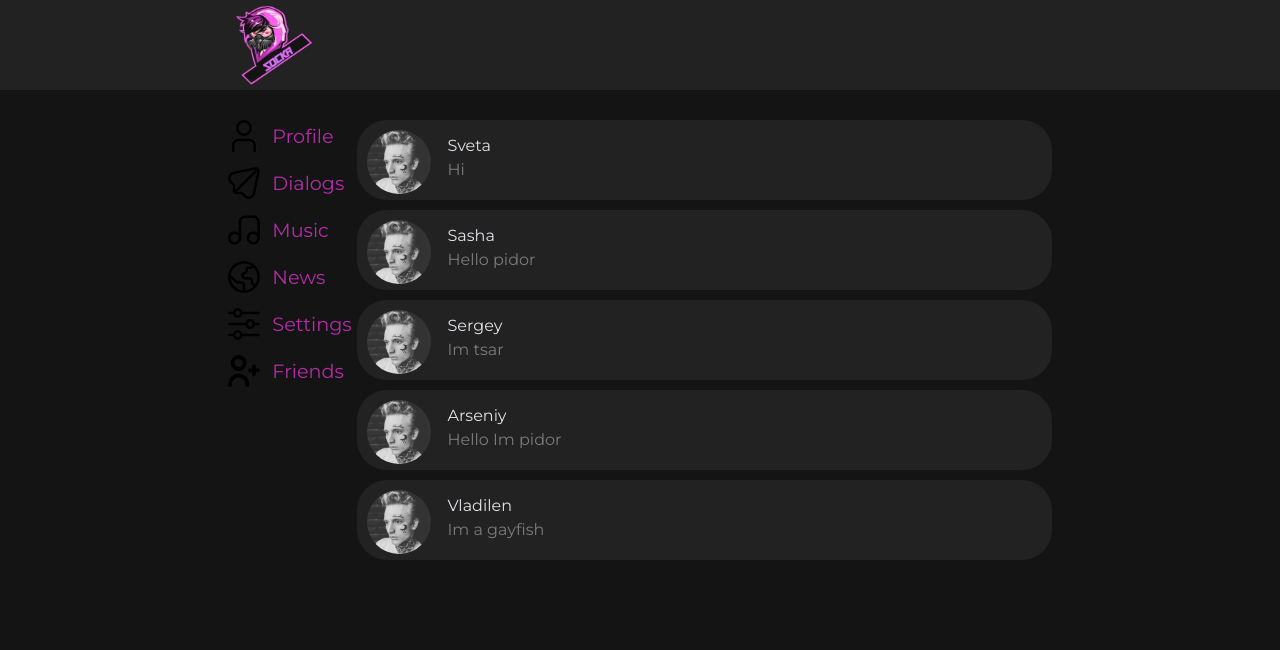
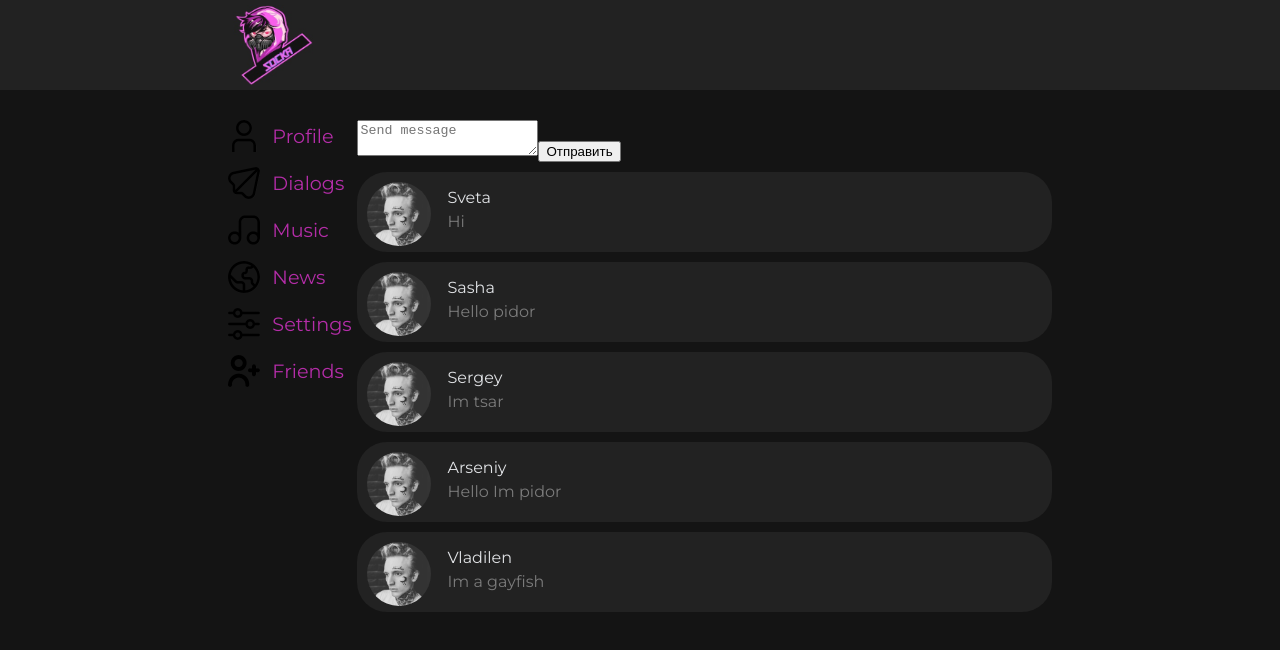
Before and after one commit to mckolles/Socka, a React (Create React App) app: page /Dialogs in a window 1280 px wide. Shown: the top 650 px of the page. Built offline with nearby package versions, Linux system fonts and the light colour scheme.

Commit message:
рефакторинг

```diff
--- a/src/App.js
+++ b/src/App.js
@@ -20,9 +20,10 @@ const App = (props) => {
     <div className="container">
       <Nav />
         <Routes>
-        <Route path="/Profile" element={<Profile profilePage={props.state.profilePage}
-        listnerTextArea={props.state.listnerTextArea}/>} />
-        <Route path="/Dialogs" element={<Dialogs dialogsPage={props.state.dialogsPage}/>} />
+        <Route path="/Profile" element={<Profile profilePage={props.store.getState().profilePage}
+         dispatch={props.dispatch}/>} />
+        <Route path="/Dialogs" element={<Dialogs dialogsPage={props.store.getState().dialogsPage}
+         dispatch={props.dispatch}/>} />
         <Route path="/News" element={<Dialogs/>} />
         <Route path="/Music" element={<Dialogs/>} />
         <Route path="/Settings" element={<Dialogs/>} />
--- a/src/components/Dialogs/Dialogs.jsx
+++ b/src/components/Dialogs/Dialogs.jsx
@@ -1,18 +1,19 @@
 import React from "react";
 import s from "./Dialogs.module.css";
 import { NavLink } from "react-router-dom";
-import ava from "../Profile/profile-avatar.jpg"
+import ava from "../Profile/profile-avatar.jpg";
+import { updateDiaolgsTextAreActionCreator } from "../../store";
+import { addDiaolgsTextAreActionCreator } from "../../store";
 
 const DialogsItems = (props) => {
   return (
     <NavLink to={"/Dialogs/" + props.id}>
       <div className={s.diologs}>
         <div className={s.img}>
-        <img src={ava} alt="" />
+          <img src={ava} alt="" />
         </div>
         <div className={s.dialogsItem}>
-            <p> {props.name}</p>
-
+          <p> {props.name}</p>
         </div>
         <div className={s.message}>{props.message}</div>
       </div>
@@ -21,10 +22,32 @@ const DialogsItems = (props) => {
 };
 
 const Dialogs = (props) => {
-  let dialog = props.dialogsPage.map((d) => (
+  let dialog = props.dialogsPage.diologsData.map((d) => (
     <DialogsItems name={d.name} id={d.id} message={d.message} />
   ));
-  return <div className={s.wrapper}>{dialog}</div>;
+  let updateSms = (e) => {
+   let message=e.target.value
+   props.dispatch(updateDiaolgsTextAreActionCreator(message))
+  }
+  let sendSms = () => {
+   props.dispatch(addDiaolgsTextAreActionCreator())
+
+  }
+
+  return (
+    <div className={s.wrapper}>
+      <textarea
+        className={s.textAreaDiologs}
+        value={props.dialogsPage.valueTextArea}
+        onChange={updateSms}
+        placeholder="Send message"
+      />
+      <button className={s.DiologsButton} onClick={sendSms}>
+        Отправить
+      </button>
+      {dialog}
+    </div>
+  );
 };
 
 export default Dialogs;
--- a/src/components/Dialogs/Dialogs.module.css
+++ b/src/components/Dialogs/Dialogs.module.css
@@ -13,6 +13,8 @@
     font-family: 'Montserrat', sans-serif;
 
 }
+
+
 
 .wrapper a{
     text-decoration: none;
@@ -53,3 +55,6 @@
 .img{
     grid-area: img;
 }
+.DiologsButton{
+    margin-bottom: 10px;
+}
--- a/src/components/Profile/My posts/MyPosts.jsx
+++ b/src/components/Profile/My posts/MyPosts.jsx
@@ -5,7 +5,7 @@ const MyPost = (props) => {
   return (
     <div className={s.postsWrapper}>
       <div className={s.ava}>
-        <img src={props.avaSrc} alt="1"></img>
+        <img src={props.avasrc} alt="1"></img>
         <div className={s.authorName}>
           <p>{props.name}</p>
         </div>
@@ -21,8 +21,8 @@ const MyPost = (props) => {
 };
 
 const MyPosts = (props) => {
-  let postsComponent = props.profilePage.map((p) => (
-    <MyPost avaSrc={props.avaSrc} name={p.name} text={p.text} image={p.image} />
+  let postsComponent = props.posts.map((p) => (
+    <MyPost avaSrc={props.avasrc} name={p.name} text={p.text} image={p.image} />
   ));
   return <div> {postsComponent}</div>;
 };
--- a/src/components/Profile/Profile.jsx
+++ b/src/components/Profile/Profile.jsx
@@ -2,19 +2,23 @@ import React from "react";
 import s from "./Profile.module.css";
 import AvatarProfile from "./profile-avatar.jpg";
 import MyPosts from "./My posts/MyPosts";
-import { addPost } from "../../state";
-import { rerenderEntireTree } from "../..";
+import { addPostActionCreator } from "../../store";
+import { updatePostActionCreator } from "../../store";
+
+
 
 
 
 const Profile = (props) => {
-let refTextarea=React.createRef()
-let listnertextarea=()=>{
-  let a=refTextarea.current.value
-  addPost(a)
-  rerenderEntireTree()
+
+let addPost=(e)=>{
+  props.dispatch(addPostActionCreator())
 }
 
+let updatePost =(e)=>{
+  let message=e.target.value
+  props.dispatch(updatePostActionCreator(message))
+}
 
 
   return (
@@ -51,11 +55,12 @@ let listnertextarea=()=>{
           </div>
           </div>
         </div>
-        <div className={s.inputPost} onCopy={listnertextarea}>
-          <textarea ref={refTextarea} placeholder="Whats new?"  type="text"  />
+        <div className={s.inputPost} onCopy={addPost}  >
+          <textarea value={props.profilePage.valueProfileInput} type="text"
+          onChange={updatePost} placeholder="Whats new?" />
         </div>
         <div className={s.myPosts}>
-        <MyPosts profilePage={props.profilePage} />
+        <MyPosts posts={props.profilePage.posts} />
         </div>
 
     </div>
--- a/src/index.js
+++ b/src/index.js
@@ -3,20 +3,18 @@ import ReactDOM from 'react-dom/client';
 import './index.css';
 import App from './App';
 import reportWebVitals from './reportWebVitals';
-import state from './state';
-import { addPost } from './state';
+import store from './store';
 
-export let rerenderEntireTree=()=>{
-  const root = ReactDOM.createRoot(document.getElementById('root'));
+const root = ReactDOM.createRoot(document.getElementById('root'));
+
+let rerenderEntireTree=()=>{
   root.render(
       <React.StrictMode>
-    <App state={state}/>
+    <App store={store} dispatch={store.dispatch.bind(store)}/>
   </React.StrictMode>
 );
-}
-rerenderEntireTree()
+  }
+  rerenderEntireTree()
+  store.subscribe(rerenderEntireTree)
 
-// If you want to start measuring performance in your app, pass a function
-// to log results (for example: reportWebVitals(console.log))
-// or send to an analytics endpoint. Learn more: https://bit.ly/CRA-vitals
 reportWebVitals();
--- a/src/state.js
+++ /dev/null
@@ -1,53 +0,0 @@
-// Основные данные
-
-
-
-
-let state={
-  profilePage:[
-    {
-      avaSrc:
-        "https://sun1-86.userapi.com/impg/e0H7e8Mn1PDNrgQFfmCejlHTpuvbfOzrFKfc6w/rsNoB_wMy1o.jpg?size=1317x2160&quality=95&sign=ec024126a5cb967fd03817bb98707f03&type=album",
-      name: "Kolesnikov NIkita",
-      text: "lorem ipsum dolor sit amet, consectetur adipiscing",
-      image:
-        "https://sun9-49.userapi.com/impg/qSLuFyG2PoXIJWHi5vuUom481lPU_olynB9u8Q/Ta4Q0Yh4-ec.jpg?size=176x215&quality=95&sign=aac022efdebdf0144d3a10e9f5f557c4&type=album",
-    },
-    {
-      avaSrc: "https://sun1-86.userapi.com/impg/e0H7e8Mn1PDNrgQFfmCejlHTpuvbfOzrFKfc6w/rsNoB_wMy1o.jpg?size=1317x2160&quality=95&sign=ec024126a5cb967fd03817bb98707f03&type=album",
-      name: "Kolesnikov NIkita",
-      text: "lorem ipsum dolor sit amet, consectetur adipiscing",
-      image:
-        "https://sun9-49.userapi.com/impg/qSLuFyG2PoXIJWHi5vuUom481lPU_olynB9u8Q/Ta4Q0Yh4-ec.jpg?size=176x215&quality=95&sign=aac022efdebdf0144d3a10e9f5f557c4&type=album",
-    },
-    {
-      avaSrc: "http://1c-uroki.ru/sites/default/files/arhitect.png",
-      name: "Koles NIkita",
-      text: "lorem ipsum dolor sit amet, consectetur adipiscing",
-      image:
-        "https://sun9-49.userapi.com/impg/qSLuFyG2PoXIJWHi5vuUom481lPU_olynB9u8Q/Ta4Q0Yh4-ec.jpg?size=176x215&quality=95&sign=aac022efdebdf0144d3a10e9f5f557c4&type=album",
-    },
-  ],
-  dialogsPage: [
-    { name: "Sveta", id: "1", message: "Hi" },
-    { name: "Sasha", id: "2", message: "Hello pidor" },
-    { name: "Sergey", id: "3", message: "Im tsar" },
-    { name: "Arseniy", id: "4", message: "Hello Im pidor" },
-    { name: "Vladilen", id: "5", message: "Im a gayfish" },
-  ]
-}
-
-export let addPost=(message)=>{
-    state.profilePage.push(
-      {
-        avaSrc: "https://sun1-86.userapi.com/impg/e0H7e8Mn1PDNrgQFfmCejlHTpuvbfOzrFKfc6w/rsNoB_wMy1o.jpg?size=1317x2160&quality=95&sign=ec024126a5cb967fd03817bb98707f03&type=album",
-        name: "Koles NIkita",
-        text: message,
-        image:
-          "https://sun9-49.userapi.com/impg/qSLuFyG2PoXIJWHi5vuUom481lPU_olynB9u8Q/Ta4Q0Yh4-ec.jpg?size=176x215&quality=95&sign=aac022efdebdf0144d3a10e9f5f557c4&type=album",
-      },
-    )
-}
-
-
-export default state
--- /dev/null
+++ b/src/store.js
@@ -0,0 +1,99 @@
+// Основные данные
+
+export const addPostActionCreator=(message) => ({type:'ADD-POST'})
+export const updatePostActionCreator=(message) => ({type:'UPDATE-POST',post:message})
+export const updateDiaolgsTextAreActionCreator=(message) => ({type:'UPDATE-DIALOGS-TEXTAREA',post:message})
+export const addDiaolgsTextAreActionCreator=() => ({type:'ADD-DIALOGS-TEXTAREA'})
+
+
+let store={
+   _state:{
+    profilePage:{
+      posts:[
+      {
+        avasrc:
+          "https://sun1-86.userapi.com/impg/e0H7e8Mn1PDNrgQFfmCejlHTpuvbfOzrFKfc6w/rsNoB_wMy1o.jpg?size=1317x2160&quality=95&sign=ec024126a5cb967fd03817bb98707f03&type=album",
+        name: "Kolesnikov NIkita",
+        text: "lorem ipsum dolor sit amet, consectetur adipiscing",
+        image:
+          "https://sun9-49.userapi.com/impg/qSLuFyG2PoXIJWHi5vuUom481lPU_olynB9u8Q/Ta4Q0Yh4-ec.jpg?size=176x215&quality=95&sign=aac022efdebdf0144d3a10e9f5f557c4&type=album",
+      },
+      {
+        avasrc: "https://sun9-67.userapi.com/impg/lFrjc-CpVikro_MvVi_fl2_EYWHo0KNk06RZCg/Nf_Fj25fixc.jpg?size=1595x2160&quality=95&sign=ce8e008645a499d84503d3a9dea82e17&type=album",
+        name: "Kolesnikov NIkita",
+        text: "lorem ipsum dolor sit amet, consectetur adipiscing",
+        image:
+          "https://sun9-49.userapi.com/impg/qSLuFyG2PoXIJWHi5vuUom481lPU_olynB9u8Q/Ta4Q0Yh4-ec.jpg?size=176x215&quality=95&sign=aac022efdebdf0144d3a10e9f5f557c4&type=album",
+      },
+      {
+        avasrc: "http://1c-uroki.ru/sites/default/files/arhitect.png",
+        name: "Koles NIkita",
+        text: "lorem ipsum dolor sit amet, consectetur adipiscing",
+        image:
+          "https://sun9-49.userapi.com/impg/qSLuFyG2PoXIJWHi5vuUom481lPU_olynB9u8Q/Ta4Q0Yh4-ec.jpg?size=176x215&quality=95&sign=aac022efdebdf0144d3a10e9f5f557c4&type=album",
+      },
+    ],
+  valueProfileInput:""
+    },
+    dialogsPage: {
+      diologsData:[
+      { name: "Sveta", id: "1", message: "Hi" },
+      { name: "Sasha", id: "2", message: "Hello pidor" },
+      { name: "Sergey", id: "3", message: "Im tsar" },
+      { name: "Arseniy", id: "4", message: "Hello Im pidor" },
+      { name: "Vladilen", id: "5", message: "Im a gayfish" },
+    ],
+    valueTextArea:""
+  }
+
+  },
+  getState(){
+    return this._state
+  },
+
+callSubscriber(){
+},
+
+subscribe(observer) {
+  this.callSubscriber=observer;
+},
+
+dispatch(action){
+  if (action.type ==='ADD-POST'){
+    this.getState().profilePage.posts.push(
+      {
+        avasrc: "https://sun1-86.userapi.com/impg/e0H7e8Mn1PDNrgQFfmCejlHTpuvbfOzrFKfc6w/rsNoB_wMy1o.jpg?size=1317x2160&quality=95&sign=ec024126a5cb967fd03817bb98707f03&type=album",
+        name: "Koles NIkita",
+        text: this.getState().profilePage.valueProfileInput,
+        image:
+          "https://sun9-49.userapi.com/impg/qSLuFyG2PoXIJWHi5vuUom481lPU_olynB9u8Q/Ta4Q0Yh4-ec.jpg?size=176x215&quality=95&sign=aac022efdebdf0144d3a10e9f5f557c4&type=album",
+      },
+    )
+    this.callSubscriber()
+    this.getState().profilePage.valueProfileInput=""
+    this.callSubscriber()
+  }
+  else if (action.type ==='UPDATE-POST'){
+    this.getState().profilePage.valueProfileInput=action.post;
+    this.callSubscriber();
+  }
+   else if (action.type ==='UPDATE-DIALOGS-TEXTAREA'){
+    this.getState().dialogsPage.valueTextArea=action.post;
+    this.callSubscriber();
+  }
+   else if (action.type ==='ADD-DIALOGS-TEXTAREA'){
+    this.getState().dialogsPage.diologsData.push(
+      { name: "Sveta", id: "1", message: this.getState().dialogsPage.valueTextArea},
+    )
+    this.callSubscriber()
+    this.getState().dialogsPage.valueTextArea=""
+    this.callSubscriber()
+  }
+
+}
+}
+
+window.store = store
+
+
+export default store
```
